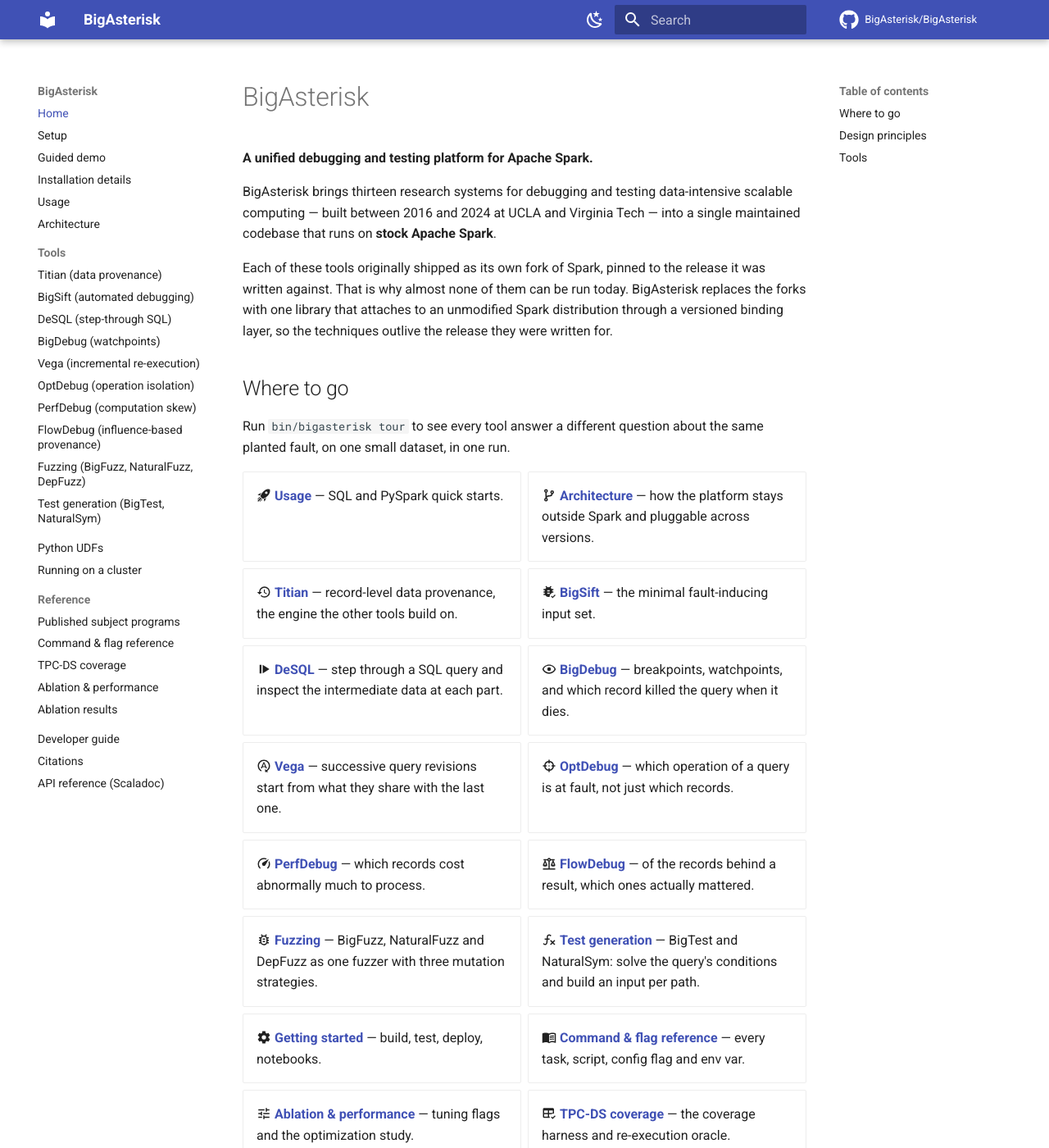
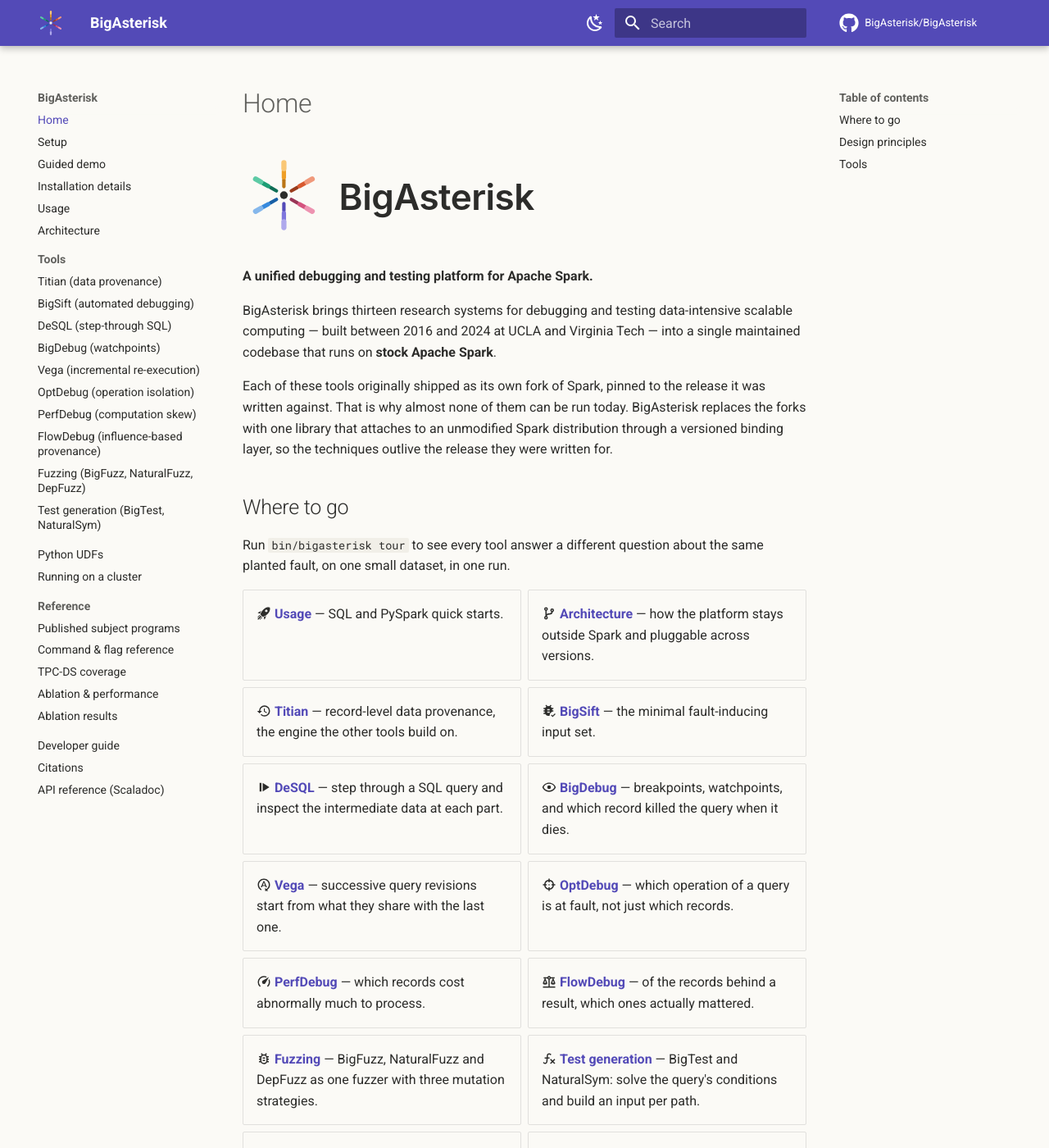
Before and after one commit to BigAsterisk/BigAsterisk, an MkDocs documentation site: the page built from docs/index.md, in a window 1280 px wide and 1400 px high. Shown: the whole window at 82% size. Built offline with MkDocs 1.6.1 and Material for MkDocs 9.7.7, drawn with Linux system fonts in a browser that asks for light colours; comment, search, counter and statistics services are not loaded.

Commit message:
Brand the site and the README from the logo
The logos give an exact palette rather than an approximate one: a six-hue asterisk —
amber, terracotta, magenta, violet, blue, teal — drawn in warm ink (#2C2C2A) on warm
paper (#F1EFE8). Material's stock indigo on blue-grey sat beside that rather than with
it, so every colour in docs/stylesheets/brand.css is lifted from the SVGs themselves.

Violet leads because it is the mark's centre of gravity and carries white header text at
the contrast it needs; terracotta accents, being the furthest hue from it that still
belongs to the same drawing. Both schemes take their neutrals from the lockups: the light
scheme is the logo's paper, the dark scheme its ink with the paper as the text. Syntax
highlighting is drawn from the same six hues so a code block belongs to the page instead
of importing a seventh palette.

The mark is the header logo and the favicon; the horizontal lockup opens the home page
and the README, swapping variants with the reader's colour scheme.

Six variants are committed under docs/assets/ because the site and the README load them.
The assets/ working directory they came from is gitignored — anchored to the repository
root, so it does not also swallow docs/assets/.

```diff
--- a/docs/index.md
+++ b/docs/index.md
@@ -1,4 +1,7 @@
-# BigAsterisk
+<div class="ba-hero" markdown>
+![BigAsterisk](assets/bigasterisk-horizontal.svg#only-light)
+![BigAsterisk](assets/bigasterisk-horizontal-dark.svg#only-dark)
+</div>
 
 **A unified debugging and testing platform for Apache Spark.**
 
--- /dev/null
+++ b/docs/stylesheets/brand.css
@@ -0,0 +1,108 @@
+/* The site's colours are the logo's colours.
+ *
+ * The mark is a six-hue asterisk — amber, terracotta, magenta, violet, blue, teal — drawn
+ * in warm ink (#2C2C2A) on warm paper (#F1EFE8). Material's stock indigo sat beside that
+ * rather than with it, so every value below is lifted from the SVGs themselves rather
+ * than chosen to look similar.
+ */
+
+:root {
+  /* the six ray families, in the order they appear around the mark */
+  --ba-amber:      #EF9F27;
+  --ba-terracotta: #D85A30;
+  --ba-magenta:    #D4537E;
+  --ba-violet:     #534AB7;
+  --ba-blue:       #378ADD;
+  --ba-teal:       #1D9E75;
+
+  --ba-ink:   #2C2C2A;   /* the wordmark on the light lockup */
+  --ba-paper: #F1EFE8;   /* the wordmark on the dark lockup */
+}
+
+/* Violet leads: it is the mark's centre of gravity, and it carries white text at the
+ * contrast the header needs. Terracotta accents, because it is the furthest hue from it
+ * that still belongs to the same drawing. */
+[data-md-color-primary=custom] {
+  --md-primary-fg-color:        #534AB7;
+  --md-primary-fg-color--light: #7F77DD;
+  --md-primary-fg-color--dark:  #3F368F;
+  --md-primary-bg-color:        #FFFFFF;
+  --md-primary-bg-color--light: #FFFFFFB3;
+}
+
+[data-md-color-accent=custom] {
+  --md-accent-fg-color:            #D85A30;
+  --md-accent-fg-color--transparent: #D85A301A;
+  --md-accent-bg-color:            #FFFFFF;
+  --md-accent-bg-color--light:     #FFFFFFB3;
+}
+
+/* Light: the logo's paper, warmed slightly so code blocks and tables can sit a shade
+ * darker without looking grey. */
+[data-md-color-scheme=default] {
+  --md-default-bg-color:        #FBFAF6;
+  --md-default-fg-color:        #2C2C2A;
+  --md-default-fg-color--light: #2C2C2ABF;
+  --md-default-fg-color--lighter: #2C2C2A80;
+  --md-default-fg-color--lightest: #2C2C2A1F;
+
+  --md-code-bg-color: #F1EFE8;
+  --md-code-fg-color: #2C2C2A;
+
+  --md-typeset-a-color: #534AB7;
+  --md-footer-bg-color: #2C2C2A;
+  --md-footer-bg-color--dark: #232321;
+}
+
+/* Dark: the logo's ink, and its paper as the text. */
+[data-md-color-scheme=slate] {
+  --md-hue: 40;                      /* warm, to match the ink rather than blue-grey */
+  --md-default-bg-color:        #1F1F1D;
+  --md-default-fg-color:        #F1EFE8;
+  --md-default-fg-color--light: #F1EFE8BF;
+  --md-default-fg-color--lighter: #F1EFE880;
+  --md-default-fg-color--lightest: #F1EFE81F;
+
+  --md-code-bg-color: #2C2C2A;
+  --md-code-fg-color: #F1EFE8;
+
+  --md-typeset-a-color: #AFA9EC;      /* the violet family's light ray, for contrast */
+  --md-footer-bg-color: #171716;
+}
+
+/* Syntax highlighting drawn from the same six hues, so a code block belongs to the page
+ * rather than importing another palette. */
+[data-md-color-scheme=default] .highlight {
+  --md-code-hl-keyword-color:  #534AB7;
+  --md-code-hl-string-color:   #0F6E56;
+  --md-code-hl-number-color:   #993C1D;
+  --md-code-hl-comment-color:  #2C2C2A99;
+  --md-code-hl-function-color: #185FA5;
+  --md-code-hl-name-color:     #2C2C2A;
+}
+
+[data-md-color-scheme=slate] .highlight {
+  --md-code-hl-keyword-color:  #AFA9EC;
+  --md-code-hl-string-color:   #5DCAA5;
+  --md-code-hl-number-color:   #F0997B;
+  --md-code-hl-comment-color:  #F1EFE899;
+  --md-code-hl-function-color: #85B7EB;
+  --md-code-hl-name-color:     #F1EFE8;
+}
+
+/* The header logo is the mark alone; give it room to read at small sizes. */
+.md-header__button.md-logo img,
+.md-header__button.md-logo svg {
+  height: 1.6rem;
+  width: auto;
+}
+
+/* The home page opens with the horizontal lockup rather than an <h1>. */
+.ba-hero {
+  margin: 0 0 1.4rem;
+}
+
+.ba-hero img {
+  width: min(420px, 100%);
+  height: auto;
+}
--- a/mkdocs.yml
+++ b/mkdocs.yml
@@ -7,6 +7,8 @@
 
 theme:
   name: material
+  logo: assets/bigasterisk-mark-dark.svg
+  favicon: assets/bigasterisk-favicon.svg
   icon:
     repo: fontawesome/brands/github
   features:
@@ -21,15 +23,15 @@
   palette:
     - media: "(prefers-color-scheme: light)"
       scheme: default
-      primary: indigo
-      accent: indigo
+      primary: custom
+      accent: custom
       toggle:
         icon: material/weather-night
         name: Switch to dark mode
     - media: "(prefers-color-scheme: dark)"
       scheme: slate
-      primary: indigo
-      accent: indigo
+      primary: custom
+      accent: custom
       toggle:
         icon: material/weather-sunny
         name: Switch to light mode
@@ -83,3 +85,6 @@
 # docs/api/ before building, so it serves under /api/ alongside the manual:
 #   bin/sbt doc && rm -rf docs/api && cp -r modules/spark4/target/scala-2.13/api docs/api \
 #     && mkdocs build
+
+extra_css:
+  - stylesheets/brand.css
```
Also changed, not shown: README.md (+7 -1 lines), docs/assets/bigasterisk-favicon.svg (added), docs/assets/bigasterisk-horizontal-dark.svg (added), docs/assets/bigasterisk-horizontal.svg (added), docs/assets/bigasterisk-mark-dark.svg (added), docs/assets/bigasterisk-mark.svg (added), docs/assets/bigasterisk-stacked.svg (added), 1 other file.
